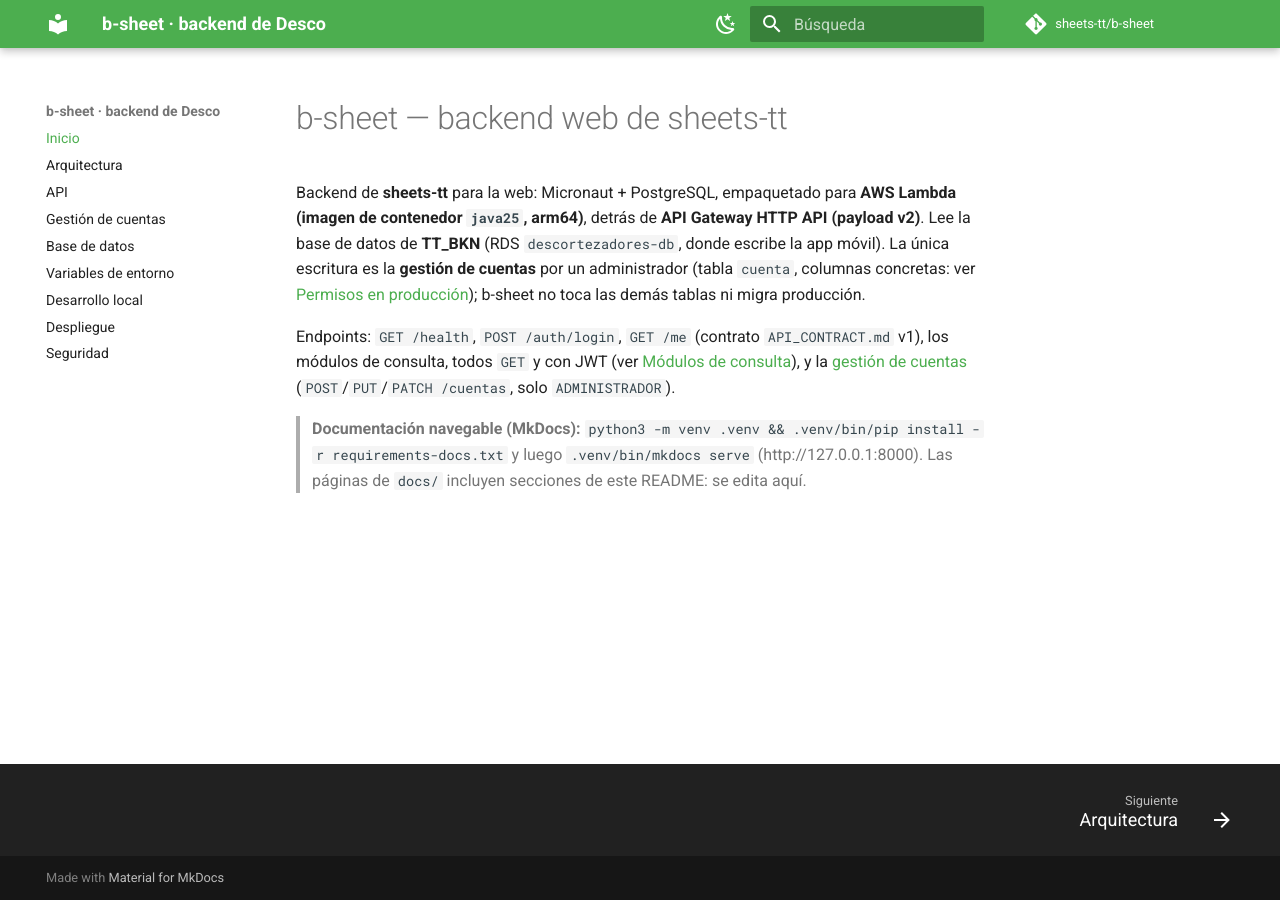
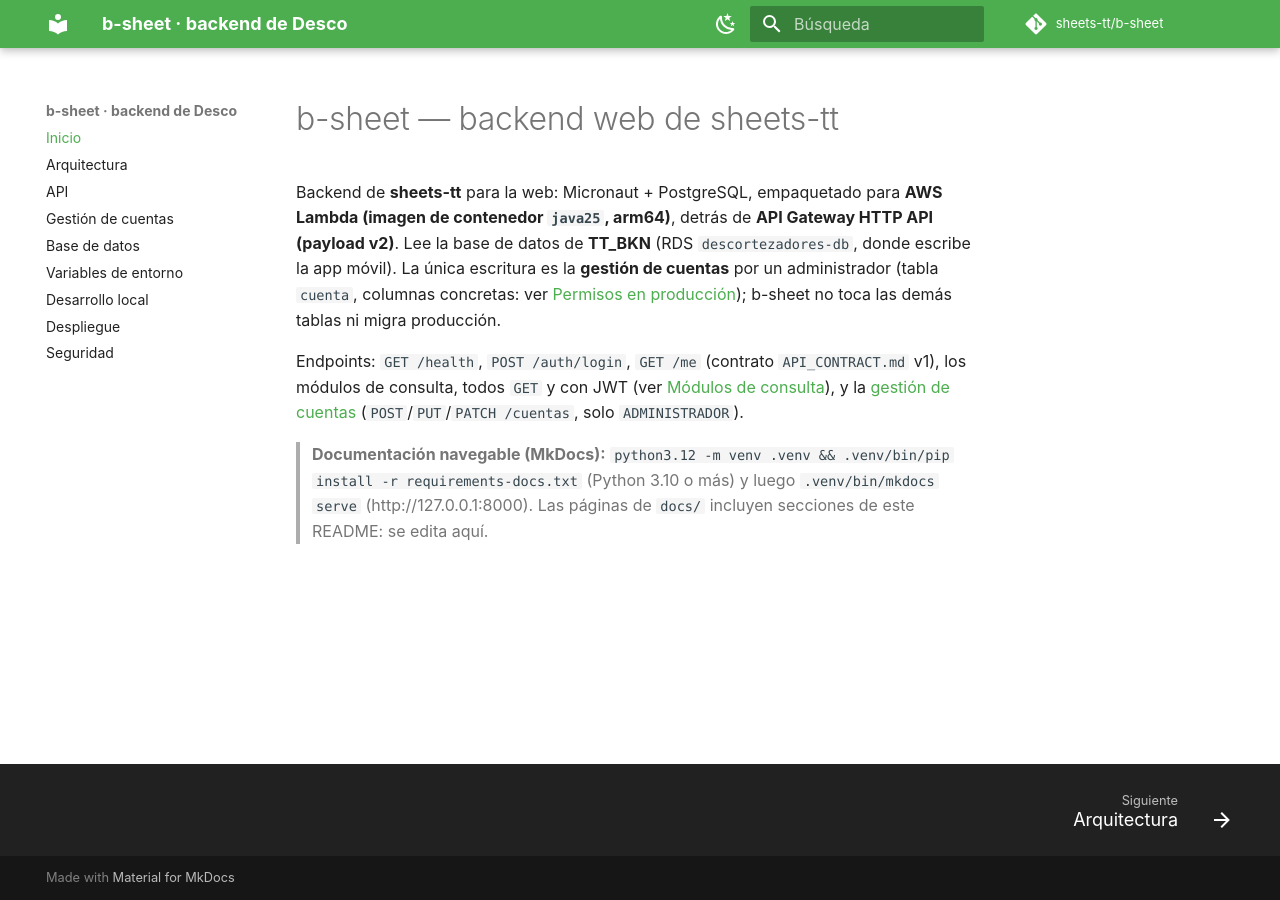
Before and after one commit to sheets-tt/b-sheet, an MkDocs documentation site: the page built from docs/index.md, in a window 1280 px wide. Built offline with MkDocs 1.6.1 and Material for MkDocs 9.7.7, drawn with Linux system fonts in a browser that asks for light colours; comment, search, counter and statistics services are not loaded.

Commit message:
fix: update docs and scan

```diff
--- a/README.md
+++ b/README.md
@@ -11,7 +11,7 @@ Endpoints: `GET /health`, `POST /auth/login`, `GET /me` (contrato `API_CONTRACT.
 de consulta, todos `GET` y con JWT (ver [Módulos de consulta](#módulos-de-consulta)), y la
 [gestión de cuentas](#gestión-de-cuentas) (`POST`/`PUT`/`PATCH /cuentas`, solo `ADMINISTRADOR`).
 
-> **Documentación navegable (MkDocs):** `python3 -m venv .venv && .venv/bin/pip install -r requirements-docs.txt` y luego `.venv/bin/mkdocs serve` (http://127.0.0.1:8000). Las páginas de `docs/` incluyen secciones de este README: se edita aquí.
+> **Documentación navegable (MkDocs):** `python3.12 -m venv .venv && .venv/bin/pip install -r requirements-docs.txt` (Python 3.10 o más) y luego `.venv/bin/mkdocs serve` (http://127.0.0.1:8000). Las páginas de `docs/` incluyen secciones de este README: se edita aquí.
 
 ## Arquitectura
 
--- a/mkdocs.yml
+++ b/mkdocs.yml
@@ -1,6 +1,6 @@
 # Documentación de b-sheet con MkDocs (Material). Las páginas incluyen secciones del README
 # (mkdocs-include-markdown-plugin): el README sigue siendo la única fuente.
-#   python3 -m venv .venv && .venv/bin/pip install -r requirements-docs.txt
+#   python3.12 -m venv .venv && .venv/bin/pip install -r requirements-docs.txt   (Python 3.10 o más)
 #   .venv/bin/mkdocs serve          # http://127.0.0.1:8000
 #   .venv/bin/mkdocs build --strict # lo mismo que corre el workflow docs.yml
 site_name: b-sheet · backend de Desco
@@ -8,12 +8,16 @@ site_description: Backend web de sheets-tt (Micronaut + PostgreSQL en AWS Lambda
 repo_url: https://github.com/sheets-tt/b-sheet
 repo_name: sheets-tt/b-sheet
 edit_uri: edit/testing/
+# Se publica en https://docs.formyke.com/b-sheet/ (CloudFront + Cloudflare Access; ver f-sheet/infra/docs.yaml).
+site_url: https://docs.formyke.com/b-sheet/
 docs_dir: docs
 site_dir: site
 
 theme:
   name: material
   language: es
+  # Sin Google Fonts: la CSP de la documentación solo permite recursos del mismo dominio.
+  font: false
   features:
     - navigation.sections
     - navigation.top
```
Also changed, not shown: requirements-docs.txt (+5 -2 lines), 3 other files.
